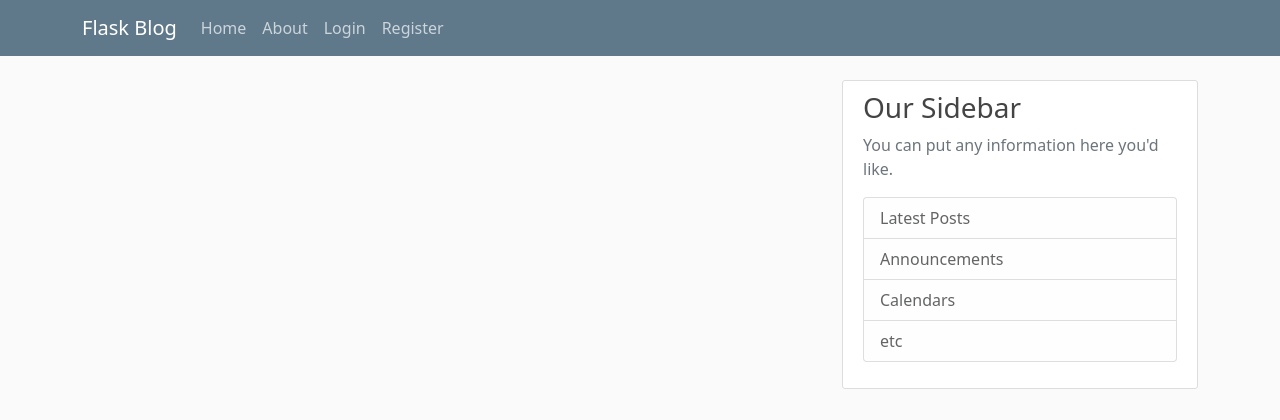
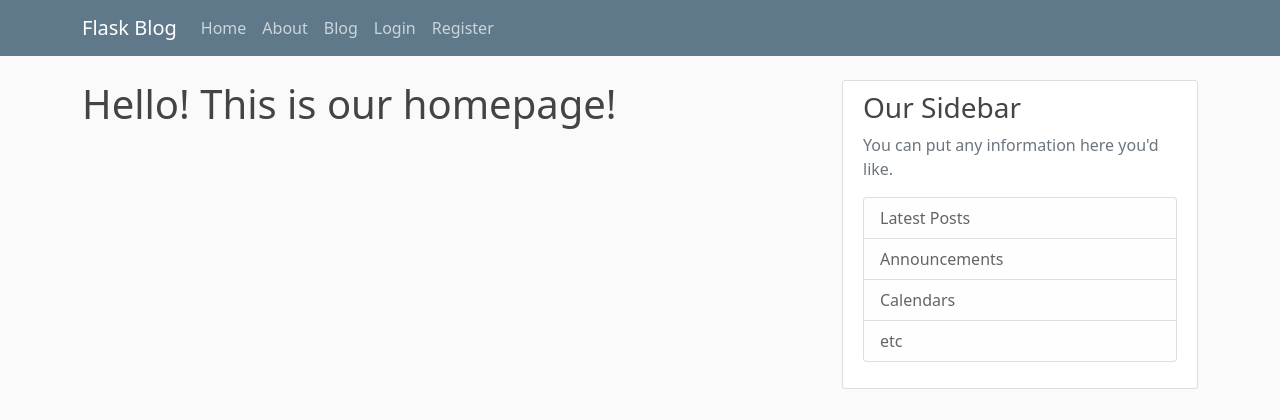
Before and after one commit to MissGrace-93/Sky_GiT_Final_Project, a Flask app: page / in a window 1280 px wide. Shown: the top 420 px of the page. Run offline with Flask 2, Linux system fonts and the light colour scheme; data that the repository does not hold is empty.

Commit message:
Page names changed.

```diff
--- a/flaskblog/routes.py
+++ b/flaskblog/routes.py
@@ -18,10 +18,15 @@ session = DBSession()
 
 
 @app.route('/')
-@app.route('/home')
-def home():
+@app.route('/home_page')
+def home_page():
+    return render_template('home_page.html')
+
+
+@app.route('/blog_archive')
+def blog_archive():
     posts = session.query(Post).all()
-    return render_template('home.html', posts=posts)
+    return render_template('blog_archive.html', posts=posts)
 
 
 @app.route('/about')
@@ -32,7 +37,7 @@ def about():
 @app.route('/register', methods=['GET', 'POST'])
 def register():
     if current_user.is_authenticated:
-        return redirect(url_for('home'))
+        return redirect(url_for('home_page'))
     form = RegistrationForm()
     if form.validate_on_submit():
         hashed_password = bcrypt.generate_password_hash(form.password.data).decode('utf-8')
@@ -47,14 +52,14 @@ def register():
 @app.route('/login', methods=['GET', 'POST'])
 def login():
     if current_user.is_authenticated:
-        return redirect(url_for('home'))
+        return redirect(url_for('home_page'))
     form = LoginForm()
     if form.validate_on_submit():
         user = User.query.filter_by(email=form.email.data).first()
         if user and bcrypt.check_password_hash(user.password, form.password.data):
             login_user(user, remember=form.remember.data)
             next_page = request.args.get('next')
-            return redirect(next_page) if next_page else redirect(url_for('home'))
+            return redirect(next_page) if next_page else redirect(url_for('home_page'))
         else:
             flash('Login Unsuccessful. Please check email and password', 'danger')
     return render_template('login.html', title='Login', form=form)
@@ -63,7 +68,7 @@ def login():
 @app.route('/logout')
 def logout():
     logout_user()
-    return redirect(url_for('home'))
+    return redirect(url_for('home_page'))
 
 
 @app.route('/account')
@@ -83,11 +88,11 @@ def post(post_id):
 def new_post():
     form = PostForm()
     if form.validate_on_submit():
-        new_post = Post(title=request.form['title'], content=request.form['content'], user_id=current_user.id)
+        new_post = Post(title=request.form['title'], content=request.form['content'], author=current_user)
         db.session.add(new_post)
         db.session.commit()
         flash('Your post has been created!', 'success')
-        return redirect(url_for('home'))
+        return redirect(url_for('blog_archive'))
     return render_template('create_post.html', title='New Post', form=form, legend='New Post')
 
 
@@ -119,4 +124,4 @@ def delete_post(post_id):
     db.session.delete(post)
     db.session.commit()
     flash('Your post has been deleted!', 'success')
-    return redirect(url_for('home'))
+    return redirect(url_for('blog_archive'))
--- a/flaskblog/templates/home.html
+++ b/flaskblog/templates/blog_archive.html
@@ -4,7 +4,7 @@
         <article class="media content-section">
           <div class="media-body">
             <div class="article-metadata">
-              <a class="mr-2" href="#">{{ post.user_id.username }}</a>
+              <a class="mr-2" href="#">{{ post.author.username }}</a>
               <small class="text-muted">{{ post.date_posted.strftime('%Y-%m-%d') }}</small>
             </div>
             <h2><a class="article-title" href="{{ url_for('post', post_id=post.id) }}">{{ post.title }}</a></h2>
--- /dev/null
+++ b/flaskblog/templates/home_page.html
@@ -0,0 +1,4 @@
+{% extends "layout.html" %}
+{% block content %}
+    <h1>Hello! This is our homepage!</h1>
+{% endblock content %}
--- a/flaskblog/templates/layout.html
+++ b/flaskblog/templates/layout.html
@@ -25,8 +25,9 @@
           </button>
           <div class="collapse navbar-collapse" id="navbarToggle">
             <div class="navbar-nav mr-auto">
-              <a class="nav-item nav-link" href="{{ url_for('home') }}">Home</a>
+              <a class="nav-item nav-link" href="{{ url_for('home_page') }}">Home</a>
               <a class="nav-item nav-link" href="{{ url_for('about') }}">About</a>
+              <a class="nav-item nav-link" href="{{ url_for('blog_archive') }}">Blog</a>
             </div>
             <!-- Navbar Right Side -->
             <div class="navbar-nav">
--- a/flaskblog/templates/post.html
+++ b/flaskblog/templates/post.html
@@ -3,9 +3,9 @@
   <article class="media content-section">
     <div class="media-body">
       <div class="article-metadata">
-        <a class="mr-2" href="#">{{ post.user_id.username }}</a>
+        <a class="mr-2" href="#">{{ post.author.username }}</a>
         <small class="text-muted">{{ post.date_posted.strftime('%Y-%m-%d') }}</small>
-        {% if post.user_id == current_user.id %}
+        {% if post.author == current_user %}
           <div>
             <a class="btn btn-secondary btn-sm mt-1" href="{{ url_for('update_post', post_id=post.id) }}">Update</a>
             <button type="button" class="btn btn-danger btn-sm m-1" data-bs-toggle="modal" data-bs-target="#deleteModal">Delete</button>
```
